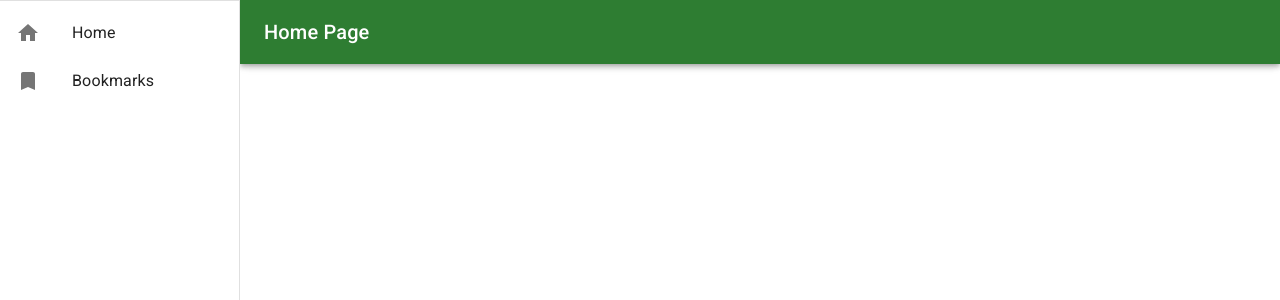
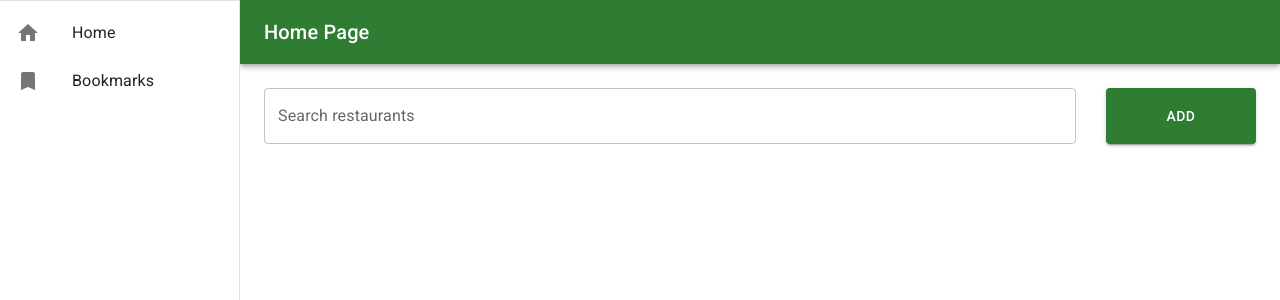
Before and after one commit to louisryoung/loop-kitchen-frontend-challenge-react-mui, a React (Create React App) app: page / in a window 1280 px wide. Shown: the top 300 px of the page. Built offline with nearby package versions, Linux system fonts and the light colour scheme; no server answers.

Commit message:
Get restaurant data and added autocomplete control

```diff
--- /dev/null
+++ b/src/components/Autocomplete/index.jsx
@@ -0,0 +1,26 @@
+import * as React from 'react';
+import TextField from '@mui/material/TextField';
+import Autocomplete from '@mui/material/Autocomplete';
+
+const AppAutocomplete = ({ label, options, sx }) => {
+  return (
+    <Autocomplete
+      freeSolo
+      disableClearable
+      options={options}
+      sx={sx}
+      renderInput={(params) => (
+        <TextField
+          {...params}
+          label={label}
+          InputProps={{
+            ...params.InputProps,
+            type: 'search',
+          }}
+        />
+      )}
+    />
+  );
+};
+
+export default AppAutocomplete;
--- a/src/components/PageLayout/index.jsx
+++ b/src/components/PageLayout/index.jsx
@@ -118,6 +118,7 @@ const PageLayout = ({ pageName, children }) => {
         component="main"
         sx={{
           flexGrow: 1,
+          mt: 8,
           p: 3,
           width: { sm: `calc(100% - ${drawerWidth}px)` },
         }}
--- a/src/containers/pages/Home/HomeSidebar.jsx
+++ /dev/null
@@ -1,5 +0,0 @@
-const HomeSidebar = () => {
-  return <div>HomeSidebar</div>;
-};
-
-export default HomeSidebar;
--- a/src/containers/pages/Home/index.jsx
+++ b/src/containers/pages/Home/index.jsx
@@ -1,7 +1,39 @@
-import Drawer from '../../../components/PageLayout';
+import { useEffect, useState } from 'react';
+import { Box, Stack, Button } from '@mui/material';
+import PageLayout from '../../../components/PageLayout';
+import AppAutocomplete from '../../../components/Autocomplete';
+
+import { fetchRestaurants } from '../../../services/restaurant.service';
 
 const Home = () => {
-  return <Drawer pageName="Home Page" />;
+  const [options, setOptions] = useState([]);
+
+  const loadRestaurants = async () => {
+    const restaurants = await fetchRestaurants();
+
+    setOptions(restaurants.records.map((restaurant) => restaurant.fields.Name));
+  };
+
+  useEffect(() => {
+    loadRestaurants();
+  }, []);
+
+  return (
+    <PageLayout pageName="Home Page">
+      <Stack>
+        <Box sx={{ display: 'flex' }}>
+          <AppAutocomplete
+            label="Search restaurants"
+            options={options}
+            sx={{ width: 'calc(100% - 180px)', mr: '30px' }}
+          />
+          <Button variant="contained" sx={{ width: '150px' }}>
+            Add
+          </Button>
+        </Box>
+      </Stack>
+    </PageLayout>
+  );
 };
 
 export default Home;
--- /dev/null
+++ b/src/services/restaurant.service.js
@@ -0,0 +1,13 @@
+import fetchWithErrorHandler from '.';
+
+export const fetchRestaurants = async () => {
+  const token = process.env.REACT_APP_API_TOKEN ?? '';
+  const url = process.env.REACT_APP_API_URL_RESTAURANTS ?? '';
+  const response = await fetchWithErrorHandler(url, {
+    headers: {
+      authorization: `Bearer ${token}`,
+    },
+  });
+  const data = await response.json();
+  return data;
+};
```
